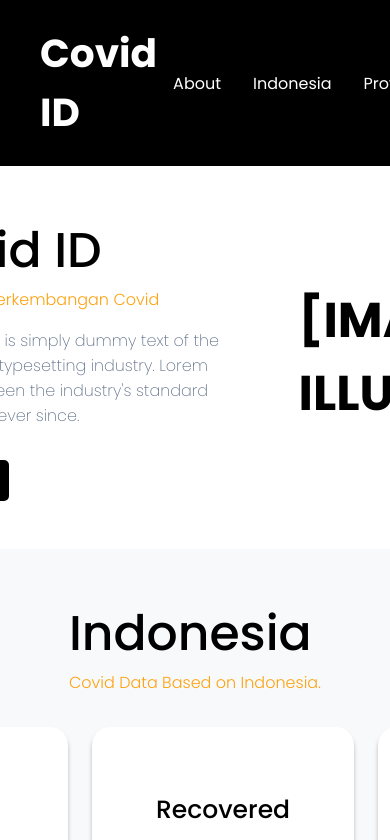
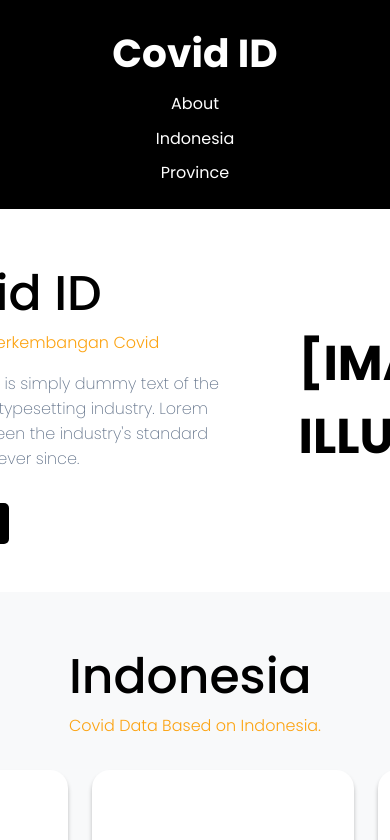
Before and after one commit to raihandotmd/COVIDAPP-UASFE, a React (Vite) app: page / in a window 390 px wide. Shown: the top 840 px of the page. Built offline with nearby package versions, Linux system fonts and the light colour scheme.

Commit message:
POS-10 fix: responsive design

```diff
--- a/src/components/Navbar/Navbar.module.css
+++ b/src/components/Navbar/Navbar.module.css
@@ -1,3 +1,4 @@
+/* Default Screen */
 .navbar {
   background: var(--primary-color);
   color: var(--white-color);
@@ -14,3 +15,25 @@
 .navbar__item {
   margin: 0 1rem;
 }
+
+.navbar__item a {
+  color: var(--white-color);
+  text-decoration: none;
+}
+
+.navbar__item a:hover {
+  text-decoration: underline;
+}
+
+/* Small Screen */
+@media (max-width: 768px) {
+  .navbar {
+    flex-direction: column;
+  }
+  .navbar__list {
+    margin-top: 0.5rem;
+    flex-direction: column;
+    align-items: center;
+    gap: 0.6rem;
+  }
+}
--- a/src/components/Navbar/Navbar.tsx
+++ b/src/components/Navbar/Navbar.tsx
@@ -7,9 +7,15 @@ const Navbar = () => {
         <h2 className={styles.navbar__brand}>Covid ID</h2>
       </div>
       <ul className={styles.navbar__list}>
-        <li className={styles.navbar__item}>About</li>
-        <li className={styles.navbar__item}>Indonesia</li>
-        <li className={styles.navbar__item}>Province</li>
+        <li className={styles.navbar__item}>
+          <a href="#">About</a>
+        </li>
+        <li className={styles.navbar__item}>
+          <a href="#">Indonesia</a>
+        </li>
+        <li className={styles.navbar__item}>
+          <a href="#">Province</a>
+        </li>
       </ul>
     </nav>
   );
```
